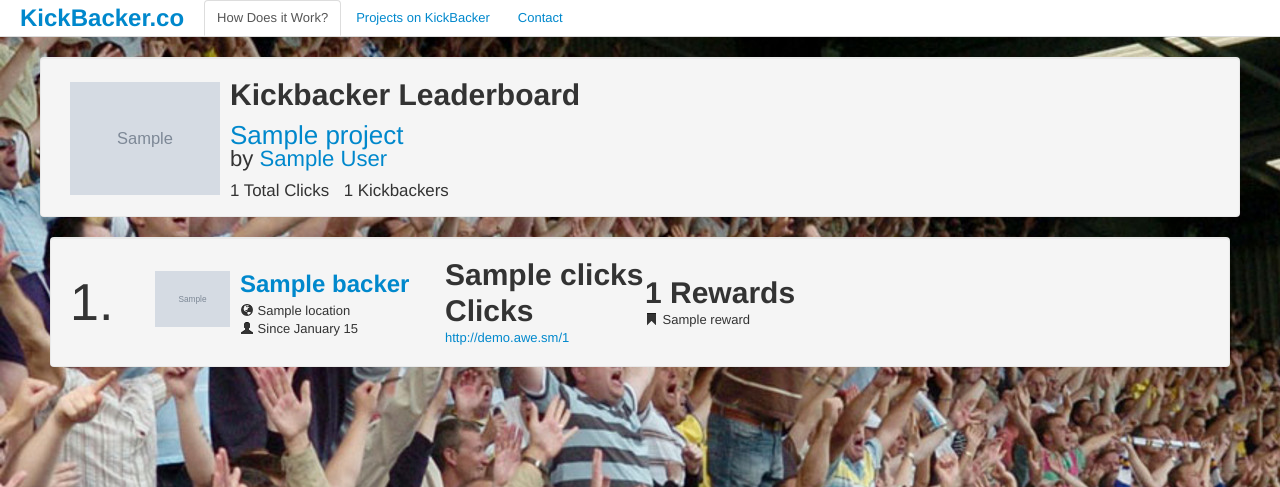
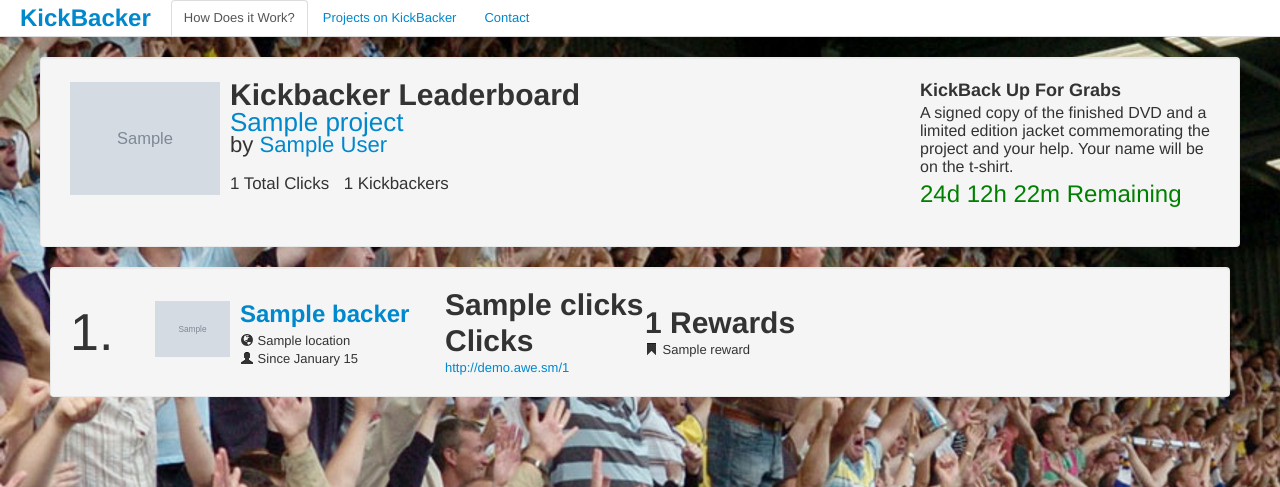
Before and after one commit to jsh2134/kickbacker, a Flask app: template kickbacker/templates/show_leaderboard.html in a window 1280 px wide. Shown: the top 487 px of the page. Run offline with Flask 2, Linux system fonts and the light colour scheme; the template is opened without the code that fills it: most values are stand-ins (such as "Sample title", 1, 10 or a date in 2020); grey boxes marked "Sample" are stand-in pictures; parts of the project's set-up code (start-up, migrations or seed data) failed here and were passed over; some libraries are stand-ins or nearby versions.

Commit message:
show given kickback on leaderboard page

```diff
--- a/kickbacker/static/css/main.css
+++ b/kickbacker/static/css/main.css
@@ -46,6 +46,20 @@ img {
 
 .project-leaderboard {
 	margin:20px;
+}
+.project-leaderboard-container {
+	height:150px;
+}
+.project-leaderboard-desc {
+	float:left;
+	width:600px;
+}
+.project-leaderboard-kickback {
+	float:right;
+	width:300px;
+}
+.reward-text {
+	font-size:16px;
 }
 
 .backer {
--- a/kickbacker/templates/base.html
+++ b/kickbacker/templates/base.html
@@ -1,6 +1,8 @@
 <!DOCTYPE html>
 <html>
   <head>
+
+  <title> Kickbacker </title>
   <link rel="stylesheet" href="/static/css/main.css" />
   <link rel="stylesheet" href="/static/css/bootstrap.min.css" />
 
@@ -15,7 +17,7 @@
     <div class='nav-container' style='background-color:white;'>
       <ul class="nav nav-tabs">
             <li style='margin:0px 20px;'>
-              <h2><a href='/'>KickBacker.co</a></h2>
+              <h2><a href='/'>KickBacker</a></h2>
             </li>
             <li class="active">
               <a href='/'>How Does it Work?</a>
--- a/kickbacker/templates/show_leaderboard.html
+++ b/kickbacker/templates/show_leaderboard.html
@@ -13,7 +13,8 @@
 <input type=hidden value="{{project}}">
 
 <div id='project-{{project.id}}' class='project-leaderboard'>
-    <div class="thumbnail well" style='height:120px;'>
+    <div class='project-leaderboard-container well' >
+      <div class='project-leaderboard-desc'>
         <a href="http://kickstarter.com/{{project.link}}">
           <img src='{{project.img}}' width='150px' class='thumb'>
         </a>
@@ -29,6 +30,14 @@
             &nbsp;&nbsp;
             <span class='project-clicks'>{{ backers|length }} Kickbackers</span>
           </p>
+        </div>
+      </div>
+      <div class='project-leaderboard-kickback' style='float:right;'>
+        <div>
+          <h3> KickBack Up For Grabs</h3>
+          <p class='reward-text'>A signed copy of the finished DVD and a limited edition jacket commemorating the project and your help. Your name will be on the t-shirt.</p>
+        <span style="font-size:24px;color:green">24d 12h 22m Remaining</span>
+        </div>
       </div>
 </div>
 
```
Lines whose indentation alone changed are shown as unchanged.
